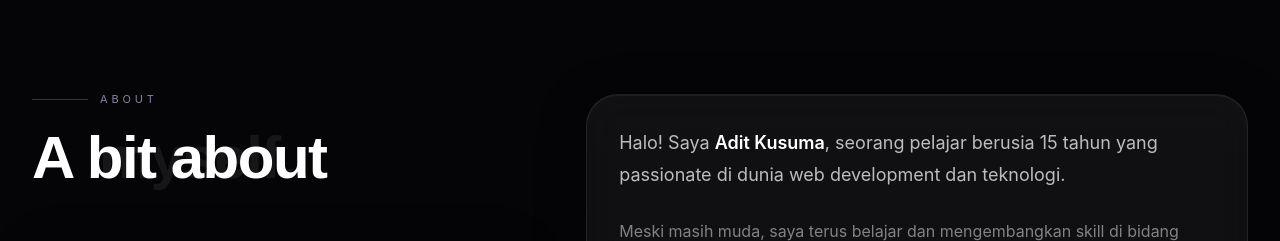
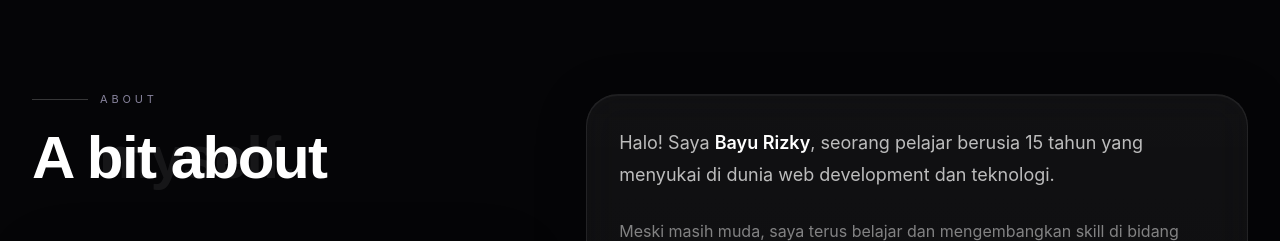
Before and after one commit to KingAldy/my-porto, a React app: page / in a window 1280 px wide. Shown: the part 1040-1281 px from the top of the page. Built offline with nearby package versions, Linux system fonts and the light colour scheme; the HTML template or start-up script is replaced by a standard one.

Commit message:
Update personal information and social links

```diff
--- a/src/App.tsx
+++ b/src/App.tsx
@@ -39,8 +39,8 @@ type Project = {
 
 const SOCIALS = {
   telegram: "https://t.me/aldyzzxy",
-  github: "https://github.com/",
-  instagram: "https://instagram.com/",
+  github: "https://github.com/KingAldy",
+  instagram: "https://instagram.com/dyyforyous",
   email: "mailto:tubulyubul@gmail.com",
 };
 
@@ -700,8 +700,8 @@ export default function App() {
                     className="glass rounded-[2rem] p-6 md:p-8"
                   >
                     <p className="text-lg leading-8 text-white/72">
-                      Halo! Saya <span className="font-semibold text-white">Adit Kusuma</span>,
-                      seorang pelajar berusia 15 tahun yang passionate di dunia web
+                      Halo! Saya <span className="font-semibold text-white">Bayu Rizky</span>,
+                      seorang pelajar berusia 15 tahun yang menyukai di dunia web
                       development dan teknologi.
                     </p>
 
@@ -955,7 +955,7 @@ export default function App() {
                   Adit Kusuma
                 </div>
               </div>
-              <div>© {year} Adit Kusuma • Built with React, TypeScript & GSAP vibes.</div>
+              <div>© {year} Bayu Rizky • Built with React, TypeScript & GSAP vibes.</div>
               <div className="text-white/45">• Available for hire</div>
             </div>
           </footer>
```
